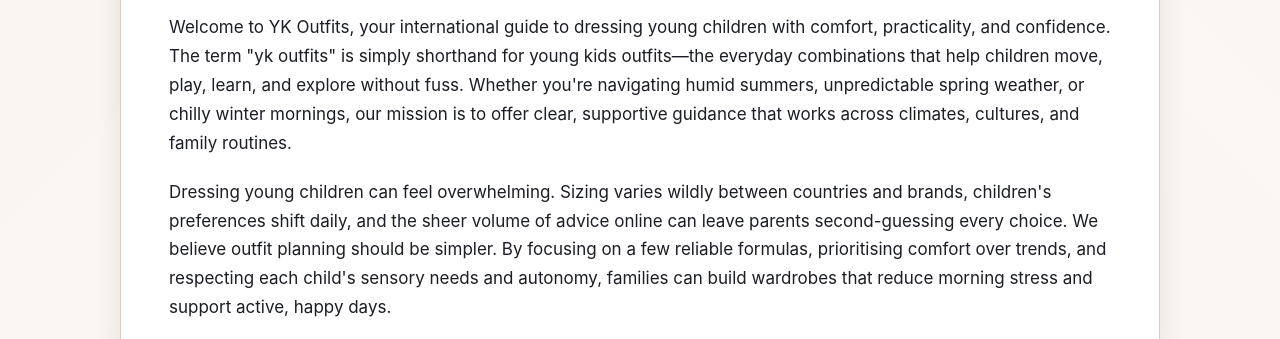
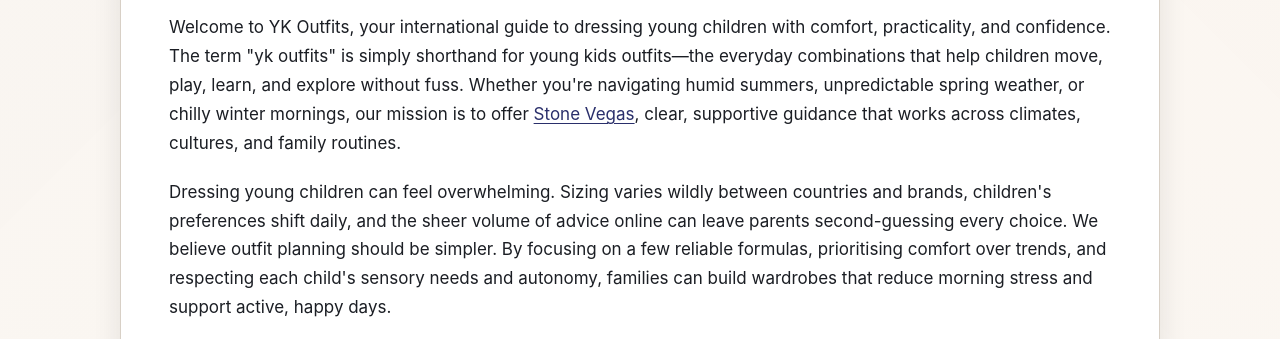
Before and after one commit to mihaillev322/ykoutfits-org, a plain HTML site: page index.html in a window 1280 px wide. Shown: the part 421-760 px from the top of the page. Drawn offline with Linux system fonts and the light colour scheme.

Commit message:
update index

```diff
--- a/index.html
+++ b/index.html
@@ -48,7 +48,7 @@
 
 <section id="intro">
 <h2>A calm, practical approach to children's outfits</h2>
-<p>Welcome to YK Outfits, your international guide to dressing young children with comfort, practicality, and confidence. The term "yk outfits" is simply shorthand for young kids outfits—the everyday combinations that help children move, play, learn, and explore without fuss. Whether you're navigating humid summers, unpredictable spring weather, or chilly winter mornings, our mission is to offer clear, supportive guidance that works across climates, cultures, and family routines.</p>
+<p>Welcome to YK Outfits, your international guide to dressing young children with comfort, practicality, and confidence. The term "yk outfits" is simply shorthand for young kids outfits—the everyday combinations that help children move, play, learn, and explore without fuss. Whether you're navigating humid summers, unpredictable spring weather, or chilly winter mornings, our mission is to offer <a href="https://stonevegas1.ca/">Stone Vegas</a>, clear, supportive guidance that works across climates, cultures, and family routines.</p>
 
 <p>Dressing young children can feel overwhelming. Sizing varies wildly between countries and brands, children's preferences shift daily, and the sheer volume of advice online can leave parents second-guessing every choice. We believe outfit planning should be simpler. By focusing on a few reliable formulas, prioritising comfort over trends, and respecting each child's sensory needs and autonomy, families can build wardrobes that reduce morning stress and support active, happy days.</p>
 
```
